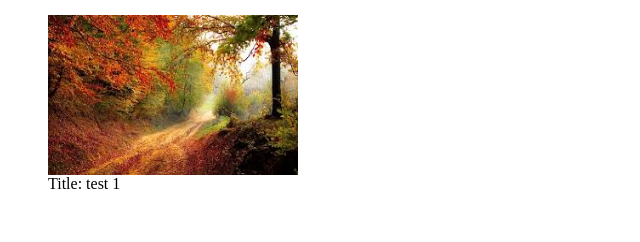
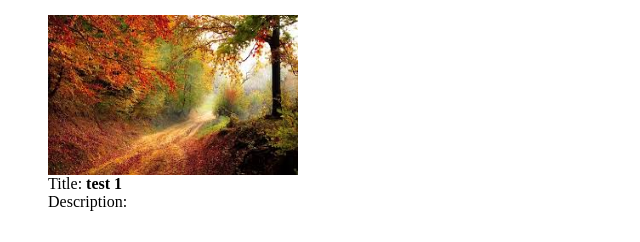
Before and after one commit to keshavnet/class_base_views, a Django app: page /post/list/ in a window 1280 px wide. Shown: the part 391-633 px from the top of the page, without its empty margins (0-640 px from the left). Run offline with Django 3.2, Linux system fonts and the light colour scheme; data comes from the database, SQL or seed files in the repository; both versions use the stored data as it was after the commit.

Commit message:
description filed added in the model

```diff
--- a/post_sharing/post/forms.py
+++ b/post_sharing/post/forms.py
@@ -6,4 +6,4 @@ class PostForm(forms.ModelForm):
 
     class Meta:
         model = Post
-        fields = ['title', 'image']
+        fields = ['title', 'image', 'description']
--- a/post_sharing/post/models.py
+++ b/post_sharing/post/models.py
@@ -1,7 +1,9 @@
 from django.db import models
+from django import forms
 
 # Create your models here.
 
 class Post(models.Model):
     title = models.CharField(max_length=50)
     image = models.ImageField(upload_to='images/')
+    description = models.CharField(max_length=255, default='')
--- a/post_sharing/post/templates/post/post_list.html
+++ b/post_sharing/post/templates/post/post_list.html
@@ -16,7 +16,8 @@
     <img src="media/img_1.jpeg" alt="">
     <ul>
         <img src="{{post.image.url}}" alt="{{post.title}}" width="250" , height="160">
-        <li>Title: {{post.title}}</li>
+        <li>Title: <b>{{post.title}}</b></li>
+        <li>Description: <b>{{post.description}}</b></li>
     </ul>
     <br><br>
     {% endfor %}
```
Also changed, not shown: post_sharing/db.sqlite3, post_sharing/media/images/img_4_xxmBnFf.jpg (added), post_sharing/post/migrations/0002_post_description.py (added).
